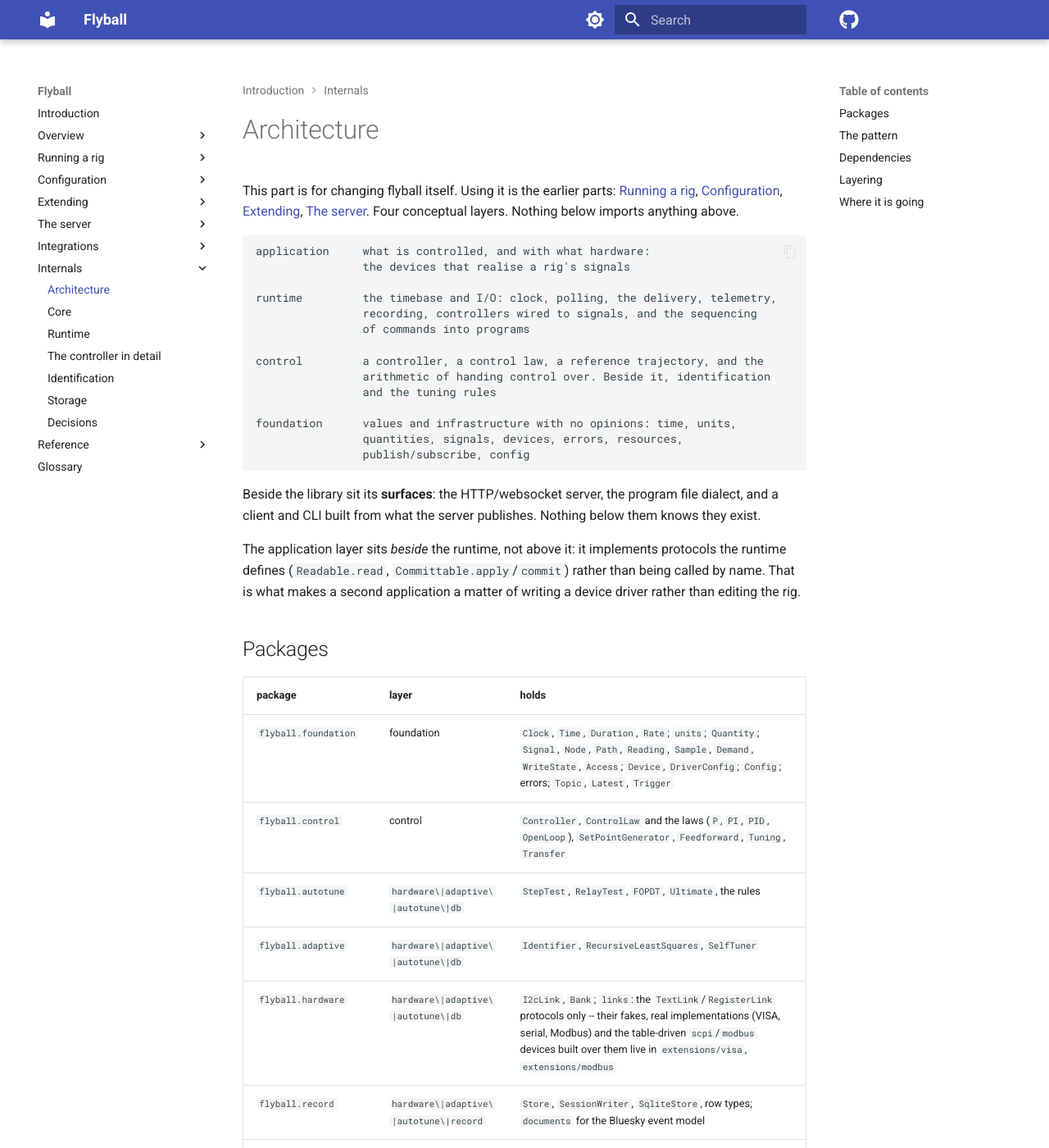
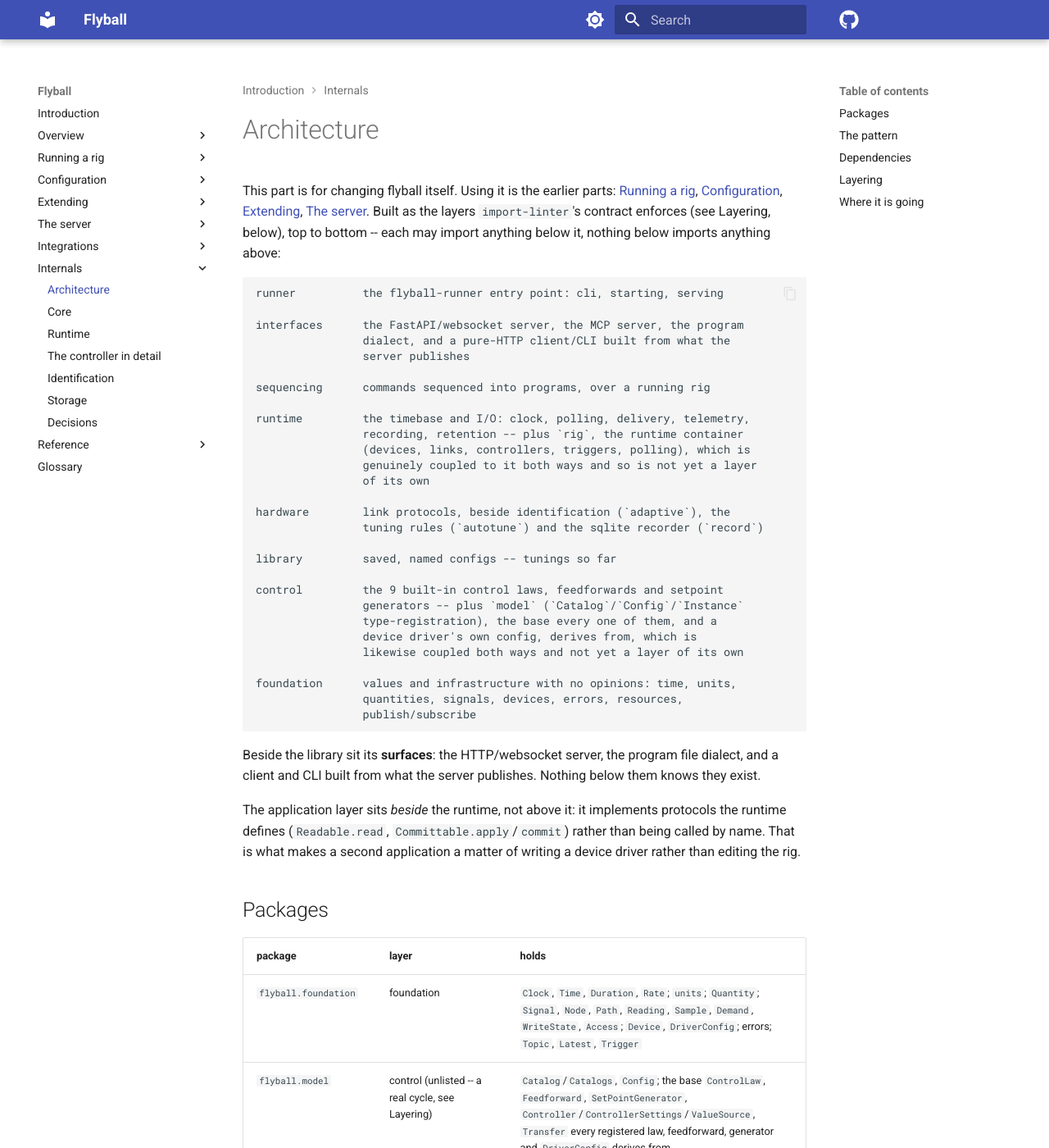
Before and after one commit to bengineer42/flyball, an MkDocs documentation site: the page built from book/src/6-internals/architecture.md, in a window 1280 px wide and 1400 px high. Shown: the whole window at 82% size. Built offline with MkDocs 1.6.1 and Material for MkDocs 9.7.7, drawn with Linux system fonts in a browser that asks for light colours; comment, search, counter and statistics services are not loaded; the version menu is left out; some of the changed text lies outside the part shown.

Commit message:
book: Config.registry -> Catalogs; architecture's layers as built (FD-34)
Config's old __init_subclass__-based registry was replaced by explicit,
collision-checked registration into a Catalog per kind (flyball.model.catalog,
one Catalogs instance discovered at startup) -- config.md and architecture.md
still described the removed Config.registry.

architecture.md's four-layer sketch predated the 21 Sep six-layer restructure
(engine-structure.md): it named neither flyball.model nor flyball.rig, whose
packages exist and are both deliberately left out of import-linter's layers
contract for a real, checked reason (foundation.device.device.DriverConfig
subclasses model.config.Config, so model can't sit strictly above
foundation; runtime.config/writer type-import Rig at module level and rig.rig
imports runtime.writer back, so rig can't sit strictly below runtime).
Rewrote the diagram, the packages table and the Layering section against
pyproject.toml's actual contracts (checked with `uv run lint-imports`),
including flyball.library (missing from the enforced-order list) and
flyball.interfaces.mcp (missing from the client/scaffold isolation contract).

Verified: mkdocs build --strict on the main book; make lint on the engine.

Co-Authored-By: Claude Opus 5.5 (1M context) <noreply@anthropic.com>

````diff
--- a/book/src/6-internals/architecture.md
+++ b/book/src/6-internals/architecture.md
@@ -3,23 +3,39 @@
 This part is for changing flyball itself. Using it is the earlier parts:
 [Running a rig](../1-running/runner/index.md), [Configuration](../2-config/index.md),
 [Extending](../3-extending/index.md), [The server](../4-server/index.md).
-Four conceptual layers. Nothing below imports anything above.
+Built as the layers `import-linter`'s contract enforces (see Layering,
+below), top to bottom -- each may import anything below it, nothing below
+imports anything above:
 
 ```
-application     what is controlled, and with what hardware:
-                the devices that realise a rig's signals
+runner          the flyball-runner entry point: cli, starting, serving
 
-runtime         the timebase and I/O: clock, polling, the delivery, telemetry,
-                recording, controllers wired to signals, and the sequencing
-                of commands into programs
+interfaces      the FastAPI/websocket server, the MCP server, the program
+                dialect, and a pure-HTTP client/CLI built from what the
+                server publishes
 
-control         a controller, a control law, a reference trajectory, and the
-                arithmetic of handing control over. Beside it, identification
-                and the tuning rules
+sequencing      commands sequenced into programs, over a running rig
+
+runtime         the timebase and I/O: clock, polling, delivery, telemetry,
+                recording, retention -- plus `rig`, the runtime container
+                (devices, links, controllers, triggers, polling), which is
+                genuinely coupled to it both ways and so is not yet a layer
+                of its own
+
+hardware        link protocols, beside identification (`adaptive`), the
+                tuning rules (`autotune`) and the sqlite recorder (`record`)
+
+library         saved, named configs -- tunings so far
+
+control         the 9 built-in control laws, feedforwards and setpoint
+                generators -- plus `model` (`Catalog`/`Config`/`Instance`
+                type-registration), the base every one of them, and a
+                device driver's own config, derives from, which is
+                likewise coupled both ways and not yet a layer of its own
 
 foundation      values and infrastructure with no opinions: time, units,
                 quantities, signals, devices, errors, resources,
-                publish/subscribe, config
+                publish/subscribe
 ```
 
 Beside the library sit its **surfaces**: the HTTP/websocket server, the
@@ -35,13 +51,16 @@ writing a device driver rather than editing the rig.
 
 | package | layer | holds |
 | --- | --- | --- |
-| `flyball.foundation` | foundation | `Clock`, `Time`, `Duration`, `Rate`; `units`; `Quantity`; `Signal`, `Node`, `Path`, `Reading`, `Sample`, `Demand`, `WriteState`, `Access`; `Device`, `DriverConfig`; `Config`; errors; `Topic`, `Latest`, `Trigger` |
-| `flyball.control` | control | `Controller`, `ControlLaw` and the laws (`P`, `PI`, `PID`, `OpenLoop`), `SetPointGenerator`, `Feedforward`, `Tuning`, `Transfer` |
-| `flyball.autotune` | `hardware\|adaptive\|autotune\|db` | `StepTest`, `RelayTest`, `FOPDT`, `Ultimate`, the rules |
-| `flyball.adaptive` | `hardware\|adaptive\|autotune\|db` | `Identifier`, `RecursiveLeastSquares`, `SelfTuner` |
-| `flyball.hardware` | `hardware\|adaptive\|autotune\|db` | `I2cLink`, `Bank`; `links`: the `TextLink`/`RegisterLink` protocols only -- their fakes, real implementations (VISA, serial, Modbus) and the table-driven `scpi`/`modbus` devices built over them live in `extensions/visa`, `extensions/modbus` |
+| `flyball.foundation` | foundation | `Clock`, `Time`, `Duration`, `Rate`; `units`; `Quantity`; `Signal`, `Node`, `Path`, `Reading`, `Sample`, `Demand`, `WriteState`, `Access`; `Device`, `DriverConfig`; errors; `Topic`, `Latest`, `Trigger` |
+| `flyball.model` | control (unlisted -- a real cycle, see Layering) | `Catalog`/`Catalogs`, `Config`; the base `ControlLaw`, `Feedforward`, `SetPointGenerator`, `Controller`/`ControllerSettings`/`ValueSource`, `Transfer` every registered law, feedforward, generator and `DriverConfig` derives from |
+| `flyball.control` | control | the 9 built-in laws (`P`, `PI`, `PID`, `IMC`, `OnOff`, `OpenLoop`, `Scheduled`, `SlidingMode`, `SmithPredictor`), the `Affine`/`Table` feedforwards, the `Hold`/`LinearRampSetpoint`/`Profile` generators |
+| `flyball.library` | library | `Tuning`, `Tunings` -- saved, named configs |
+| `flyball.autotune` | `hardware\|adaptive\|autotune\|record` | `StepTest`, `RelayTest`, `FOPDT`, `Ultimate`, the rules |
+| `flyball.adaptive` | `hardware\|adaptive\|autotune\|record` | `Identifier`, `RecursiveLeastSquares`, `SelfTuner` |
+| `flyball.hardware` | `hardware\|adaptive\|autotune\|record` | `I2cLink`, `Bank`; `links`: the `TextLink`/`RegisterLink` protocols only -- their fakes, real implementations (VISA, serial, Modbus) and the table-driven `scpi`/`modbus` devices built over them live in `extensions/visa`, `extensions/modbus` |
 | `flyball.record` | `hardware\|adaptive\|autotune\|record` | `Store`, `SessionWriter`, `SqliteStore`, row types; `documents` for the Bluesky event model |
-| `flyball.runtime` | runtime | `Rig`, `Controllers`, `Polling`, `Recorder`, `Triggers`; `runtime.config`: `RigConfig`, `load_rig`, `rig_schema` — a rig as a file, with overlays |
+| `flyball.rig` | runtime (unlisted -- a real cycle, see Layering) | `Rig`, `Controllers`, `Polling`, `Triggers` -- the runtime container: devices, links, controllers, triggers, polling |
+| `flyball.runtime` | runtime | `Recorder`, `Writer`, retention, stats, `drivers`; `runtime.config`: `RigConfig`, `load_rig`, `rig_schema` — a rig as a file, with overlays |
 | `flyball.sequencing` | `sequencing` | `Command`, `Activity`, `Program`, `Programmer` |
 | `flyball.interfaces.server` | `mcp\|server` | the FastAPI app, routes, wire models, the program dialect |
 | `flyball.interfaces.mcp` | `mcp\|server` | the MCP server (stdio and mounted), tools, guides; built entirely on `flyball.interfaces.client` |
@@ -93,14 +112,31 @@ flyball.interfaces.mcp | flyball.interfaces.server
 flyball.sequencing
 flyball.runtime
 flyball.hardware | flyball.adaptive | flyball.autotune | flyball.record
+flyball.library
 flyball.control
 flyball.foundation
 ```
 
-A second contract keeps `flyball.interfaces.client` and `flyball.scaffold` standing
-apart from all of it: neither may import `flyball.foundation`, `flyball.control`,
-`flyball.runtime`, `flyball.interfaces.server` or `flyball.sequencing`, so a client
-built from the wire alone cannot quietly start depending on the rig's
+`flyball.rig` and `flyball.model` are deliberately left out of this list,
+same as `flyball.scaffold`: each has a real, unavoidable cycle rather than
+an oversight. `flyball.rig` and `flyball.runtime` import each other at real
+module level (`runtime.config`/`writer`/`retention` build or type a `Rig`;
+`rig.rig` imports `runtime.writer`), so neither can sit below the other yet
+-- the fix is moving `writer.py`/`retention.py` into `rig/` and extracting
+just the `Rig`-building half of `runtime.config` out of it. `flyball.model`
+has to sit below `flyball.control` (the built-in laws import `ControlLaw`/
+`Feedforward`/`SetPointGenerator` from it) but also below `flyball.foundation`,
+model's own supposed base layer (`foundation.device.device.DriverConfig`
+subclasses `model.config.Config`) -- the fix is moving `DriverConfig` itself
+into `model/`. Both checked directly with `uv run lint-imports`; the
+reasoning is in `pyproject.toml`'s own comment above the contract.
+
+A second contract keeps `flyball.interfaces.client`, `flyball.scaffold` and
+`flyball.interfaces.mcp` standing apart from all of it: none may import
+`flyball.foundation`, `flyball.control`, `flyball.model`, `flyball.library`,
+`flyball.runtime`, `flyball.rig`, `flyball.interfaces.server` or
+`flyball.sequencing`, so a client built from the wire alone -- and the MCP
+server built on that client -- cannot quietly start depending on the rig's
 internals.
 
 ## Where it is going
@@ -115,7 +151,8 @@ Two intentions shape the extension points:
 
 The second exists for the generic devices (`flyball.runtime.config`). The
 first still needs per-rig registries instead of process-wide ones — driver
-tags are one process-wide namespace (`Config.registry`) today, so a second
-plugin declaring the same tag collides; see [Decisions](decisions.md) — a
+tags are one process-wide namespace, a `Catalog` per kind held in one
+process-scoped `Catalogs` (`flyball.model.catalog`), so a second plugin
+declaring the same tag still collides; see [Decisions](decisions.md) — a
 frozen public surface, and entry-point discovery. `IDEAS.md` in the
 repository carries the detail.
````
